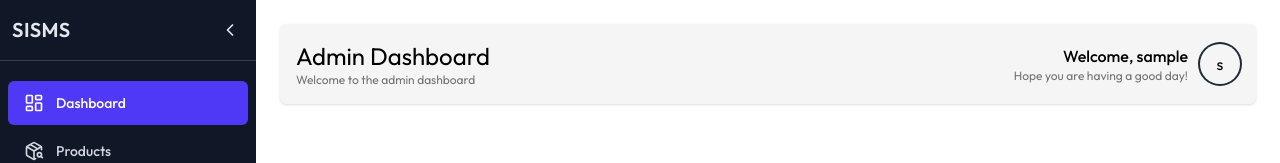
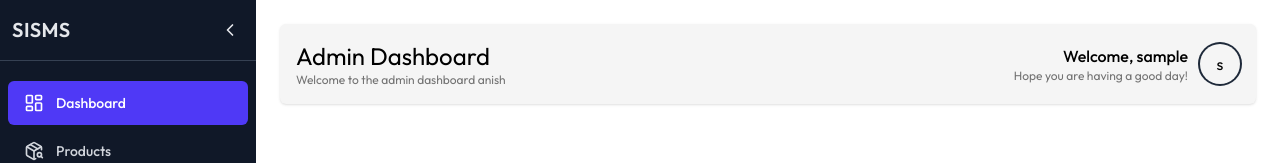
Before and after one commit to AnishGane/SISMS, a React (Vite) app in the folder client/: page /admin/dashboard in a window 1280 px wide. Shown: the top 163 px of the page. Built offline with nearby package versions, Linux system fonts and the light colour scheme; no server answers; sample sign-in values are in the browser's storage.

Commit message:
demo admin/dashboard

```diff
--- a/client/src/pages/admin/AdminDashboard.tsx
+++ b/client/src/pages/admin/AdminDashboard.tsx
@@ -4,7 +4,7 @@ import AdminLayout from '../../layouts/AdminLayout';
 const AdminDashboard = () => {
   return (
     <AdminLayout>
-      <WelcomeHeader text="Admin Dashboard" subText="Welcome to the admin dashboard" />
+      <WelcomeHeader text="Admin Dashboard" subText="Welcome to the admin dashboard anish" />
     </AdminLayout>
   );
 };
```
